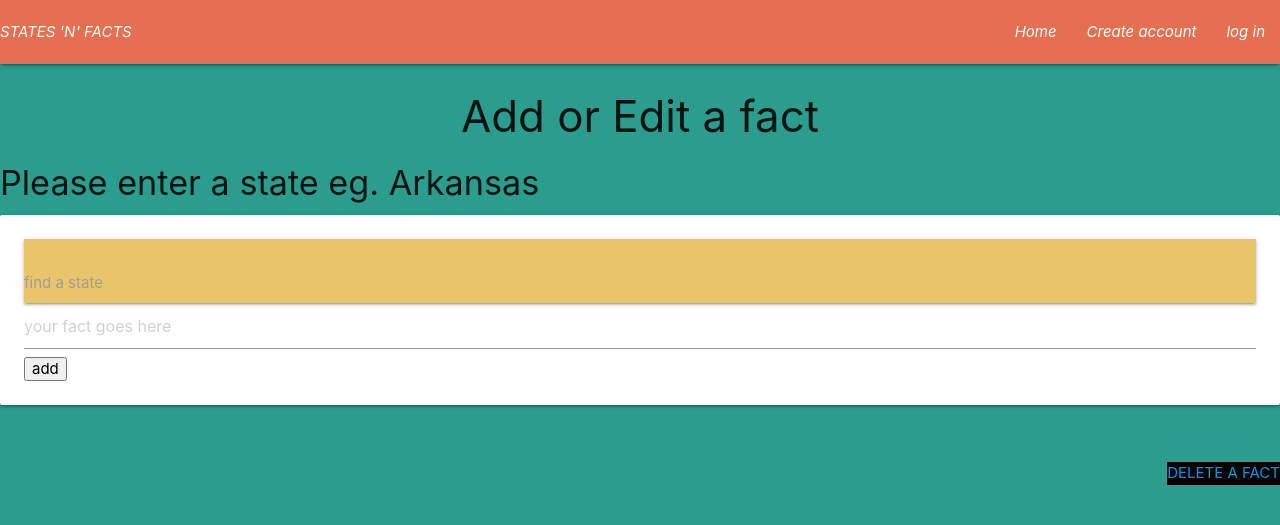
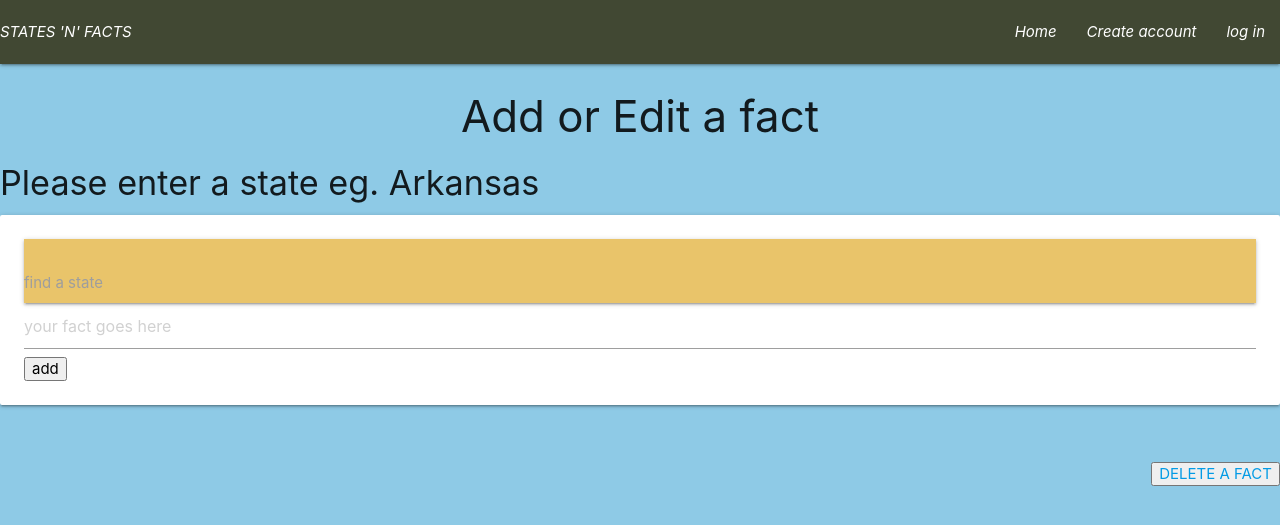
Before and after one commit to Code-Institute-Submissions/NyHagan-Statesproject_MayResub, a Flask app: page /fact in a window 1280 px wide. Shown: the top 525 px of the page. Run offline with Flask 2, Linux system fonts and the light colour scheme; some libraries are stand-ins or nearby versions.

Commit message:
change colour scheme and add delete fact button to profilr page

```diff
--- a/static/css/style.css
+++ b/static/css/style.css
@@ -1,11 +1,11 @@
 /* background color set to persian green */
 body{
-    background-color:rgb(42, 157, 143);
+    background-color:rgb(142, 202, 230);
 }
 
 #logonav{
     font-style: italic;
-    background-color: rgb(231, 111, 81);
+    background-color: rgb(65, 72, 51);
     float: right;
 }
 
@@ -33,11 +33,10 @@ body{
 }
 
 .collapsible-header{
-    background-color: rgb(244, 162, 97);
+    background-color: rgb(2, 48, 71);
 }
 
 .delete{
-    background-color: black;
     float: right;
 }
 
--- a/templates/fact.html
+++ b/templates/fact.html
@@ -20,8 +20,8 @@
         </form>
         <br>
     </div>
-    <div class="delete"><!-- black background in order to make it more noticeable -->
+    <button class="delete"> <!-- black background in order to make it more noticeable -->
       <a href="{{ url_for('delfact') }}">DELETE A FACT</a>
-    </div>
+    </button>
 
 {% endblock %}
--- a/templates/names.html
+++ b/templates/names.html
@@ -3,7 +3,7 @@
 
 
 <div class="intro">
-    <h5>Below are all 50 US Sates, their capitals and the year they became full-fledged States, Log in and add an interesting fact(one per state)</h5>
+    <h5>* Below are all 50 US Sates,<br>* their capitals, <br>* the year they became full-fledged States,<br>* and an interesting fact, In that order<br>* Log in/Sign up and add or replace an interesting fact(one per state)</h5>
 </div>
         <ul class="collapsible"><!-- allows for mongodb to release its information to be displayed -->
             {% for name in names %}
--- a/templates/profile.html
+++ b/templates/profile.html
@@ -6,8 +6,12 @@
     <div class="row">
 
             <div class="card-panel">
-                <h3>This is your profile, there is nothing to see</h3>
+                <h3>This is your profile</h3>
             </div>
     </div>
 
+    <button>
+        <a href="{{ url_for('delfact') }}">DELETE A FACT</a>
+    </button>
+
 {% endblock %}
```
